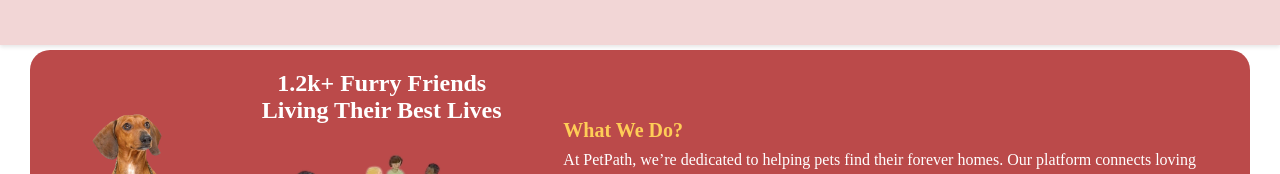
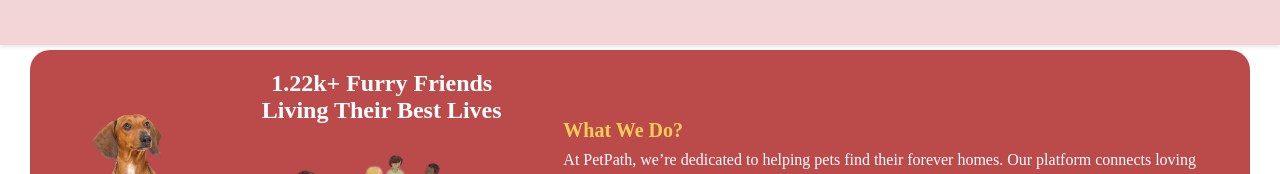
Before and after one commit to Meerab-Iftikhar/PetPath, a React (Vite) app in the folder frontend/: page / in a window 1280 px wide. Shown: the part 621-795 px from the top of the page. Built offline with nearby package versions, Linux system fonts and the light colour scheme.

Commit message:
Update Home.jsx

```diff
--- a/frontend/src/Pages/Home.jsx
+++ b/frontend/src/Pages/Home.jsx
@@ -10,7 +10,7 @@
       <div class="body">
         <img src={assets.doggo} alt="" />
         <div class="p1">
-          <span>1.2k+ Furry Friends <br/> Living Their Best Lives</span>
+          <span>1.22k+ Furry Friends <br/> Living Their Best Lives</span>
           <img src={assets.house} alt="" />
         </div>
         <div class="p2">
```
